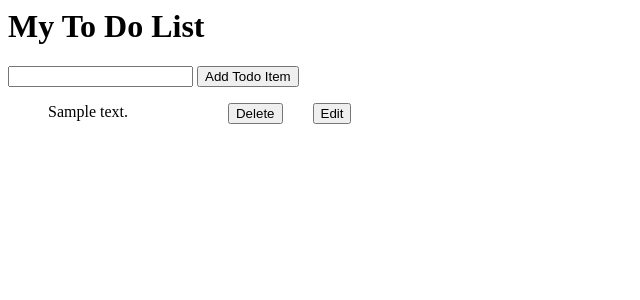
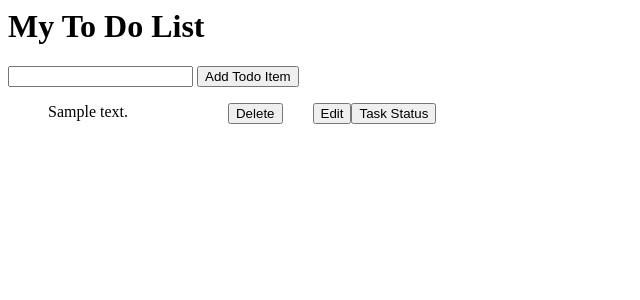
Before and after one commit to amahlawat/to-do-app--django, a Django app: template templates/todolist.html in a window 1280 px wide. Shown: the top 300 px of the page, without its empty margins (0-640 px from the left). Run offline with Django 3.2, Linux system fonts and the light colour scheme; the template is opened without the code that fills it: most values are stand-ins (such as "Sample title", 1, 10 or a date in 2020).

Commit message:
Feat: Added status button

```diff
--- a/templates/todolist.html
+++ b/templates/todolist.html
@@ -16,6 +16,9 @@
         <form action="/editView/{{i.id}}/" method="post">{% csrf_token %}
             <input type="submit" value="Edit">
         </form>
+        <form action="/taskStatus/{{i.id}}/" method="post">{% csrf_token %}
+            <input type="submit" value="Task Status">
+        </form>
     </li>
     {% endfor %}
 </ul>
```
